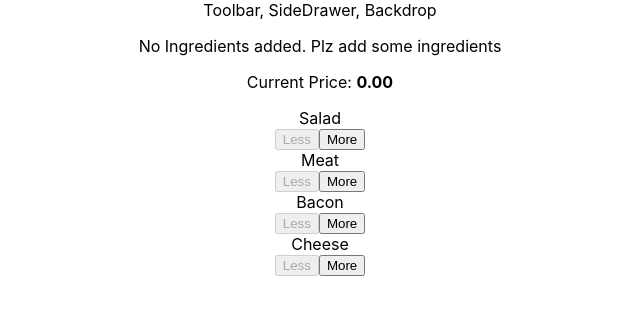
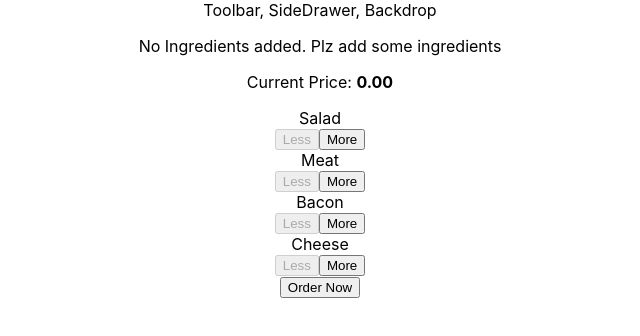
Before and after one commit to samwebber11/Burger-Builder, a React app: page / in a window 1280 px wide. Shown: the top 336 px of the page, without its empty margins (320-960 px from the left). Built offline with nearby package versions, Linux system fonts and the light colour scheme.

Commit message:
order button updated

```diff
--- a/src/components/BuildControl/buildcontrol.js
+++ b/src/components/BuildControl/buildcontrol.js
@@ -17,6 +17,7 @@ const build = (props) => (
         disabled = {props.disabledInfo[ctrl.type]}
         label = {ctrl.label}
         key = {ctrl.label}/>)}
+        <button className = {classes.order} purchase = {props.purchase}>Order Now</button>
     </div>
 )
 
--- a/src/containers/BurgerBuilder.js
+++ b/src/containers/BurgerBuilder.js
@@ -21,8 +21,17 @@ class BurgerBuilder extends Component {
             meat: 0
         },
         totalPrice:0,
+        purchased: false,
     }
 
+    updatePurchaseState = (ingredients) => {
+        const sum = Object.keys(ingredients).map(key =>{
+            return ingredients[key];
+        }).reduce((sum,el)=>{
+            return sum+el;
+        },0);
+        this.setState({purchased:sum>0});
+    }
     addIngredients = (type) => {
         const oldCount = this.state.ingredients[type];
         const newCount = oldCount+1;
@@ -33,6 +42,7 @@ class BurgerBuilder extends Component {
             ingredients:updated,
             totalPrice:newPrice
         });
+        this.updatePurchaseState(updated);
     }
 
     removeIngredients = (type) => {
@@ -49,6 +59,7 @@ class BurgerBuilder extends Component {
             ingredients:updated,
             totalPrice:newPrice,
         });
+        this.updatePurchaseState(updated);
     }
     render() {
         const disabledInfo = {
@@ -66,7 +77,8 @@ class BurgerBuilder extends Component {
                 <Build addIngredients = {this.addIngredients}
                 removeIngredients = {this.removeIngredients}
                 disabledInfo = {disabledInfo}
-                prices = {this.state.totalPrice}/>
+                prices = {this.state.totalPrice}
+                purchase = {this.state.purchased}/>
             </Aux>
         );
     }
```
